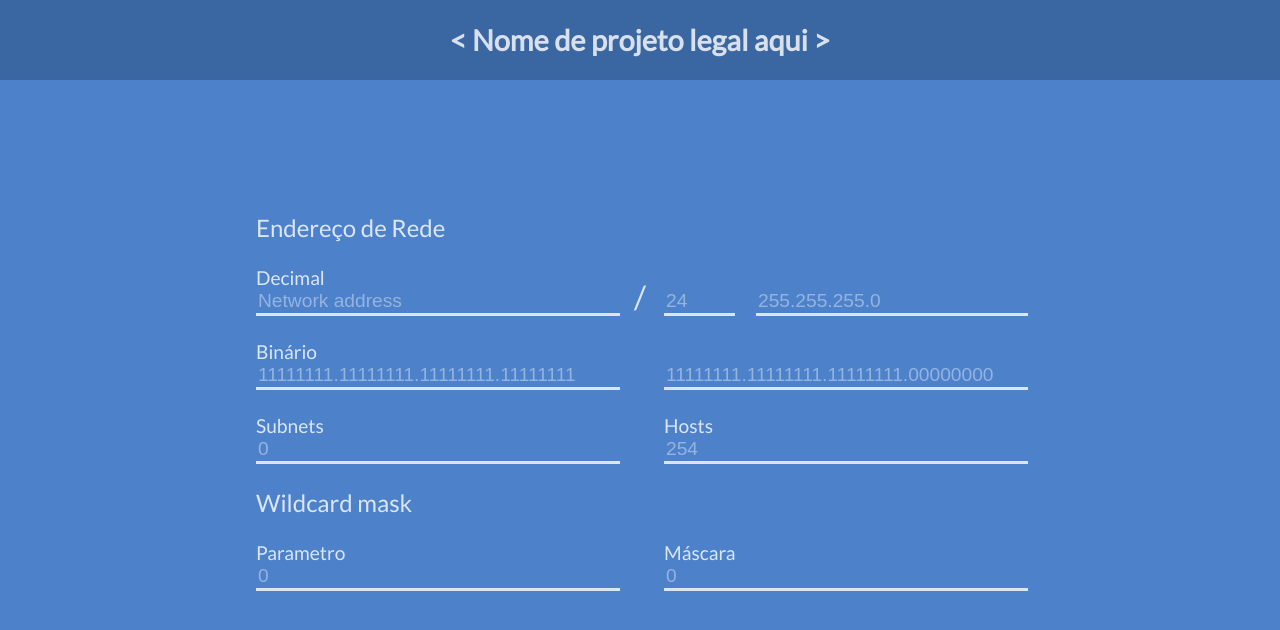
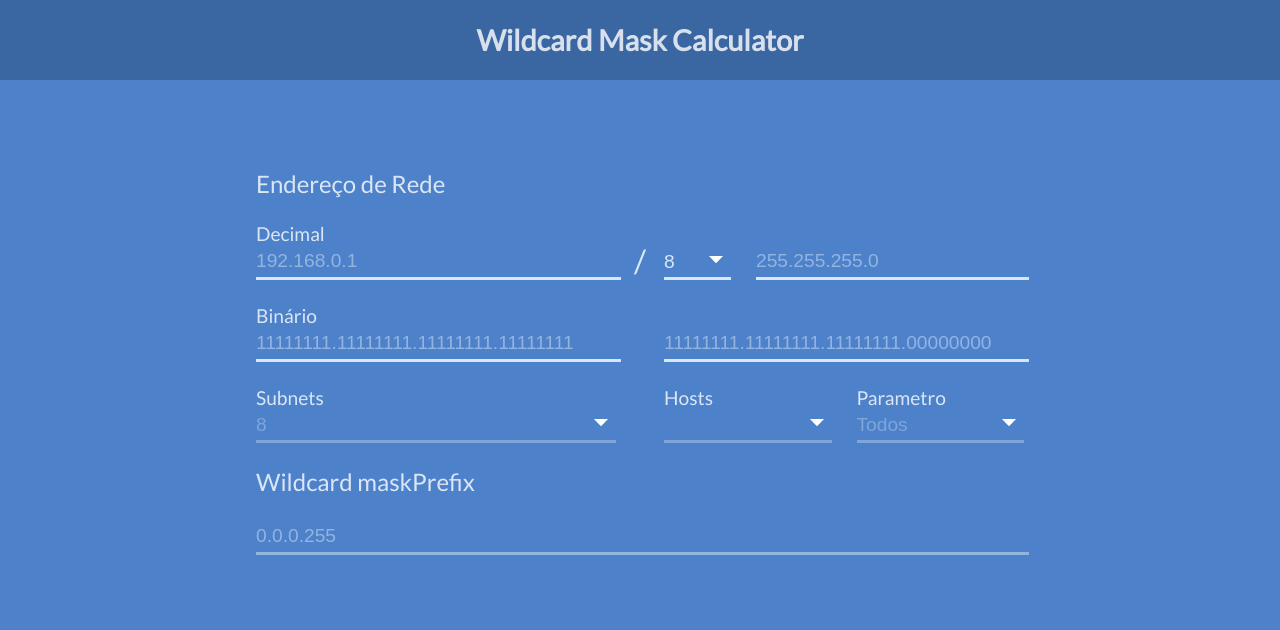
Before and after one commit to henriquepw/wildcard-mask-calculator, a React (Create React App) app: page / in a window 1280 px wide. Shown: the top 630 px of the page. Built offline with nearby package versions, Linux system fonts and the light colour scheme; a web font is replaced by a local one.

Commit message:
select component

```diff
--- a/src/components/Input/Input.style.js
+++ b/src/components/Input/Input.style.js
@@ -28,6 +28,8 @@ const Input = styled.input`
 
 	width: 100%;
 	font-size: 1.2em;
+	padding: 5px;
+	padding-left: 0;
 	border: none;
 	border-bottom: 3px solid ${Colors.secundaryTextColor};
 
@@ -47,6 +49,12 @@ const Input = styled.input`
 		css`
 			width: ${width};
 		`}
+
+	${({ disabled }) =>
+		disabled &&
+		css`
+			border-bottom-color: rgba(255, 255, 255, 0.4);
+		`}
 `;
 
 export { Container, Input };
--- a/src/components/Select/Select.js
+++ b/src/components/Select/Select.js
@@ -0,0 +1,15 @@
+import React from 'react';
+import { Box, Select, Option } from './Select.style';
+
+export default props => (
+	<Box flex={props.flex} right={props.right}>
+		<label>{props.name}</label>
+		<Select onChange={props.onChange} value={props.value} disabled={props.disabled}>
+			{props.values.map(value => (
+				<Option value={value} key={value}>
+					{value}
+				</Option>
+			))}
+		</Select>
+	</Box>
+);
--- a/src/components/Select/Select.style.js
+++ b/src/components/Select/Select.style.js
@@ -0,0 +1,64 @@
+import styled, { css } from 'styled-components';
+import { Container } from '../../styles/grid';
+import Colors from '../../styles/colors';
+
+const Box = styled(Container)`
+	&::after {
+		content: '';
+		position: absolute;
+		width: 0;
+		height: 0;
+
+		margin-left: -20px;
+		margin-top: 5px;
+
+		transform: rotate(-45deg);
+
+		border: 0.35em solid black;
+		border-color: transparent transparent #fff #fff;
+
+		pointer-events: none;
+
+		${({ disabled }) =>
+			disabled &&
+			css`
+				border-color: transparent transparent rgba(255, 255, 255, 0.4)
+					rgba(255, 255, 255, 0.4);
+			`}
+	}
+`;
+
+const Select = styled.select`
+	background-color: transparent;
+
+	width: 100%;
+	font-size: 1.2em;
+	padding: 5px;
+	padding-left: 0;
+
+	border: none;
+	border-bottom: 3px solid ${Colors.secundaryTextColor};
+
+	color: ${Colors.secundaryTextColor};
+	outline: none;
+
+	cursor: pointer;
+	-webkit-appearance: none;
+
+	${({ disabled }) =>
+		disabled &&
+		css`
+			cursor: auto;
+			color: rgba(255, 255, 255, 0.4);
+			border-bottom-color: rgba(255, 255, 255, 0.4);
+		`}
+`;
+
+const Option = styled.option`
+	color: ${Colors.primaryTextColor};
+	font-weight: bold;
+	outline: none;
+	margin: 10px;
+	cursor: pointer;
+`;
+export { Box, Select, Option };
--- a/src/pages/App/App.js
+++ b/src/pages/App/App.js
@@ -1,11 +1,14 @@
 import React, { Component } from 'react';
 
 import Input from '../../components/Input/Input';
-import { isIP } from '../../validator';
+import Select from '../../components/Select/Select';
+import { isIP, isMask } from '../../validator';
 
 import GlobalStyle from '../../styles/globalStyle';
 import { Container, Header, Text } from './App.style';
 import { Box, Cell } from '../../styles/grid';
+
+const NUM_OF_MASK = new Array(23).fill(0).map((_, i) => i + 8);
 
 class App extends Component {
 	constructor(props) {
@@ -15,86 +18,107 @@ class App extends Component {
 			mask: '',
 			binaryIP: '',
 			binaryMask: '',
+			maskPrefix: '',
+			subnets: '',
+			hosts: '',
+			hostParam: '',
 			Wildcard: '',
 			validAddress: false
 		};
 	}
 
-	convertIp = (address, base = 2) => {
-		const convert = block =>
-			base === 10 ? parseInt(block, 2) : (+block).toString(2);
+	convertIp = (ip, base = 2) => {
+		const convert = block => (base === 10 ? parseInt(block, 2) : (+block).toString(2));
 
-		return address
+		return ip
 			.split('.')
 			.map(block => convert(block))
 			.reduce((final, now) => `${final}.${now}`);
 	};
 
-	handleAddress = async ({ target }) => {
+	handleIP = async ({ target }) => {
 		if (target) {
-			await this.setState({ address: target.value });
-			this.handleAddressBin({});
+			await this.setState({ ip: target.value });
+			this.handleBinaryIP({});
 		} else {
-			const address = this.convertIp(this.state.addressBin, 10);
-			this.setState({ address });
+			const ip = this.convertIp(this.state.binaryIP, 10);
+			await this.setState({ ip });
 		}
+
+		this.handleValidate();
 	};
 
-	handleAddressBin = async ({ target }) => {
+	handleBinaryIP = async ({ target }) => {
 		if (target) {
-			await this.setState({ addressBin: target.value });
-			this.handleAddress({});
+			await this.setState({ binaryIP: target.value });
+			this.handleIP({});
 		} else {
-			const addressBin = this.convertIp(this.state.address, 2);
-			this.setState({ addressBin });
+			const binaryIP = this.convertIp(this.state.ip, 2);
+			await this.setState({ binaryIP });
 		}
 	};
 
 	handleMask = async ({ target }) => {
 		if (target) {
 			await this.setState({ mask: target.value });
-			this.handleMaskBin({}, 'mask');
+			this.handleBinaryMask({}, 'mask');
 		} else {
-			const maskBin = this.state.maskBin.split('.').join('');
-			const mask = maskBin.length - maskBin.split('1').join('').length;
-			await this.setState({ mask });
+			const mask = this.convertIp(this.state.binaryMask, 10);
+			this.setState({ mask });
+		}
+
+		this.handleValidate();
+	};
+
+	handleMaskPrefix = async ({ target }) => {
+		if (target) {
+			await this.setState({ maskPrefix: target.value });
+			this.handleBinaryMask({}, 'maskPrefix');
+			this.handleHost({});
+		} else {
+			const binaryMask = this.state.binaryMask.split('.').join('');
+			const maskPrefix = binaryMask.length - binaryMask.split('1').join('').length;
+			await this.setState({ maskPrefix });
 		}
 	};
 
-	handleMaskBin = async ({ target }, origin) => {
+	handleBinaryMask = async ({ target }, origin) => {
 		if (target) {
-			await this.setState({ maskBin: target.value });
+			await this.setState({ binaryMask: target.value });
+			this.handleMaskPrefix({});
 			this.handleMask({});
-			this.handleMask255({});
 		} else {
-			let maskBin;
+			let binaryMask;
 
-			if (origin === 'mask255') {
-				maskBin = this.convertIp(this.state.mask255, 2);
+			if (origin === 'mask') {
+				binaryMask = this.convertIp(this.state.mask, 2);
 			} else {
-				const { mask } = this.state;
-				const bin = `${'1'.repeat(mask)}${'0'.repeat(32 - mask)}`;
-				maskBin = `${bin.substr(0, 8)}.${bin.substr(8, 8)}.${bin.substr(
-					16,
-					8
-				)}.${bin.substr(24, 8)}`;
+				const { maskPrefix } = this.state;
+				const bin = `${'1'.repeat(maskPrefix)}${'0'.repeat(32 - maskPrefix)}`;
+				binaryMask =
+					`${bin.substr(0, 8)}.${bin.substr(8, 8)}.` +
+					`${bin.substr(16, 8)}.${bin.substr(24, 8)}`;
 			}
 
-			await this.setState({ maskBin });
+			await this.setState({ binaryMask });
 
-			if (origin === 'mask255') this.handleMask({});
-			else this.handleMask255({});
+			if (origin === 'mask') this.handleMaskPrefix({});
+			else this.handleMask({});
 		}
 	};
 
-	handleMask255 = async ({ target }) => {
+	handleHost = async ({ target }) => {
 		if (target) {
-			await this.setState({ mask255: target.value });
-			this.handleMaskBin({}, 'mask255');
+			await this.setState({ host: target.value });
 		} else {
-			const mask255 = this.convertIp(this.state.maskBin, 10);
-			this.setState({ mask255 });
+			const hosts = 2 ** (32 - this.state.maskPrefix) - 2;
+			await this.setState({ hosts });
 		}
+	};
+
+	handleValidate = async () => {
+		const { ip, mask } = this.state;
+		await this.setState({ validAddress: isIP(ip) && isMask(mask) });
 	};
 
 	render() {
@@ -103,7 +127,7 @@ class App extends Component {
 				<GlobalStyle />
 
 				<Header>
-					<h1>{`< Nome de projeto legal aqui >`}</h1>
+					<h1>{`Wildcard Mask Calculator`}</h1>
 				</Header>
 
 				<Box>
@@ -115,9 +139,9 @@ class App extends Component {
 							name='Decimal'
 							input={{
 								type: 'text',
-								placeholder: 'Network address',
+								placeholder: '192.168.0.1',
 								value: this.state.ip,
-								onChange: this.handleAddress
+								onChange: this.handleIP
 							}}
 						/>
 					</Cell>
@@ -125,17 +149,12 @@ class App extends Component {
 						<Text size='2em'>/</Text>
 					</Cell>
 					<Cell>
-						<Input
+						<Select
 							flex='2'
 							right='25px'
-							input={{
-								type: 'number',
-								min: '8',
-								max: '30',
-								placeholder: '24',
-								value: this.state.mask,
-								onChange: this.handleMask
-							}}
+							values={NUM_OF_MASK}
+							value={this.state.maskPrefix}
+							onChange={this.handleMaskPrefix}
 						/>
 						<Input
 							flex='8'
@@ -143,7 +162,7 @@ class App extends Component {
 								type: 'text',
 								placeholder: '255.255.255.0',
 								value: this.state.mask,
-								onChange: this.handleMask255
+								onChange: this.handleMask
 							}}
 						/>
 					</Cell>
@@ -152,10 +171,9 @@ class App extends Component {
 							name='Binário'
 							input={{
 								type: 'text',
-								placeholder:
-									'11111111.11111111.11111111.11111111',
+								placeholder: '11111111.11111111.11111111.11111111',
 								value: this.state.binaryIP,
-								onChange: this.handleAddressBin
+								onChange: this.handleBinaryIP
 							}}
 						/>
 					</Cell>
@@ -163,51 +181,44 @@ class App extends Component {
 						<Input
 							input={{
 								type: 'text',
-								placeholder:
-									'11111111.11111111.11111111.00000000',
+								placeholder: '11111111.11111111.11111111.00000000',
 								value: this.state.binaryMask,
-								onChange: this.handleMaskBin
+								onChange: this.handleBinaryMask
 							}}
 						/>
 					</Cell>
 					<Cell left>
-						<Input
+						<Select
 							name='Subnets'
-							input={{
-								type: 'text',
-								placeholder: '0'
-							}}
+							values={[8, 9]}
+							disabled={!this.state.validAddress}
 						/>
 					</Cell>
 					<Cell right>
-						<Input
+						<Select
 							name='Hosts'
-							input={{
-								type: 'text',
-								placeholder: '254'
-							}}
+							values={[8, 9, this.state.hosts]}
+							value={this.state.hosts}
+							right='25px'
+							disabled={!this.state.validAddress}
+						/>
+						<Select
+							name='Parametro'
+							values={['Todos', 'Apenas pares', 'Apenas inpares']}
+							disabled={!this.state.validAddress}
 						/>
 					</Cell>
 					<Cell rowAll>
 						<Text start='1' end='span 3'>
-							Wildcard mask
+							Wildcard maskPrefix
 						</Text>
 					</Cell>
-					<Cell left>
+					<Cell rowAll>
 						<Input
-							name='Parametro'
 							input={{
 								type: 'text',
-								placeholder: '0'
-							}}
-						/>
-					</Cell>
-					<Cell right>
-						<Input
-							name='Máscara'
-							input={{
-								type: 'text',
-								placeholder: '0'
+								placeholder: '0.0.0.255',
+								disabled: true
 							}}
 						/>
 					</Cell>
--- a/src/pages/App/App.style.js
+++ b/src/pages/App/App.style.js
@@ -9,8 +9,8 @@ const Container = styled.div`
 	background-color: ${Colors.primaryDarkColor};
 	color: ${Colors.secundaryTextColor};
 
-	width: 100vw;
-	height: 100vh;
+	width: 100%;
+	height: 100%;
 `;
 
 const Box = styled.div`
@@ -20,7 +20,9 @@ const Box = styled.div`
 
 const Header = styled.header`
 	background-color: ${Colors.header};
+	position: absolute;
 	width: 100vw;
+
 	h1 {
 		margin: auto;
 		padding-top: 0.8em;
--- a/src/styles/globalStyle.js
+++ b/src/styles/globalStyle.js
@@ -3,8 +3,13 @@ import { createGlobalStyle } from 'styled-components';
 export default createGlobalStyle`
     @import url('https://fonts.googleapis.com/css?family=Lato|Oswald|Patua+One|Staatliches');
 
+	html {
+		height: 100%;
+	}
+
     body {
         font-family: lato, sans-serif;
+		height: 100%;
         margin: 0px;
     }
 `;
--- a/src/styles/grid.js
+++ b/src/styles/grid.js
@@ -2,7 +2,7 @@ import styled, { css } from 'styled-components';
 
 const Box = styled.main`
 	width: 60vw;
-	height: 100%;
+	height: 100vh;
 	min-width: 761px;
 	max-width: 900px;
 
@@ -42,4 +42,26 @@ const Cell = styled.div`
 		`}
 `;
 
-export { Box, Cell };
+const Container = styled.div`
+	width: 100%;
+
+	label {
+		display: block;
+		font-size: 1.2em;
+		margin: 0px;
+	}
+
+	${({ flex }) =>
+		flex &&
+		css`
+			flex: ${flex};
+		`}
+
+	${({ right }) =>
+		right &&
+		css`
+			margin-right: ${right};
+		`}
+`;
+
+export { Box, Cell, Container };
```
Also changed, not shown: public/index.html (+2 -17 lines), 1 other file (tests, documents, lock files or other folders).
